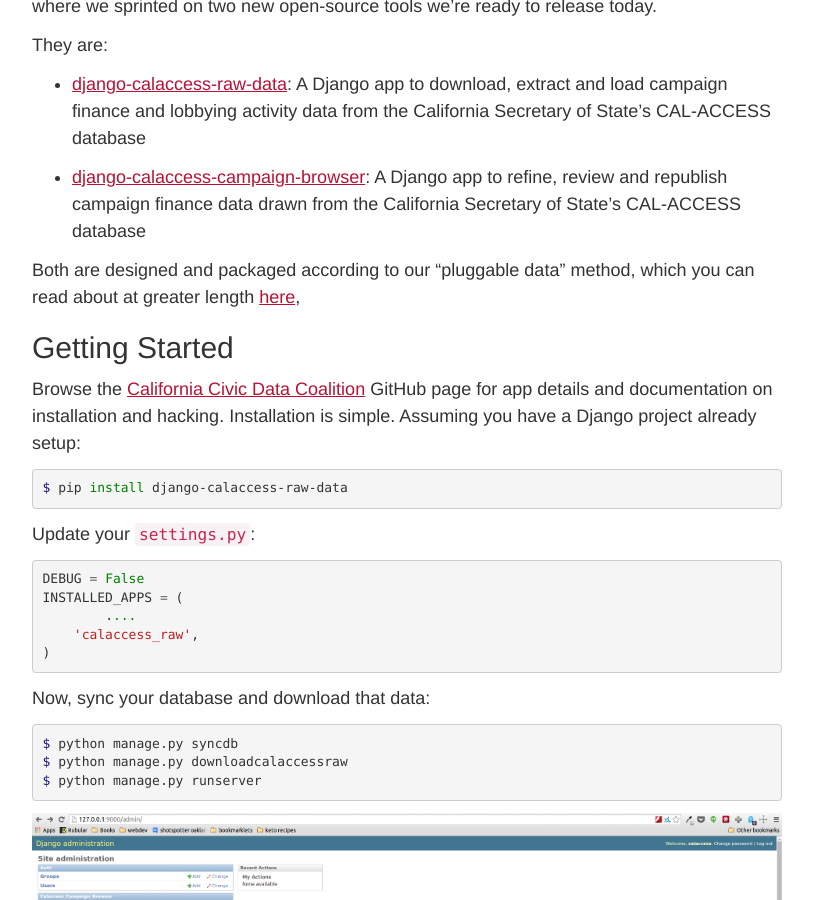
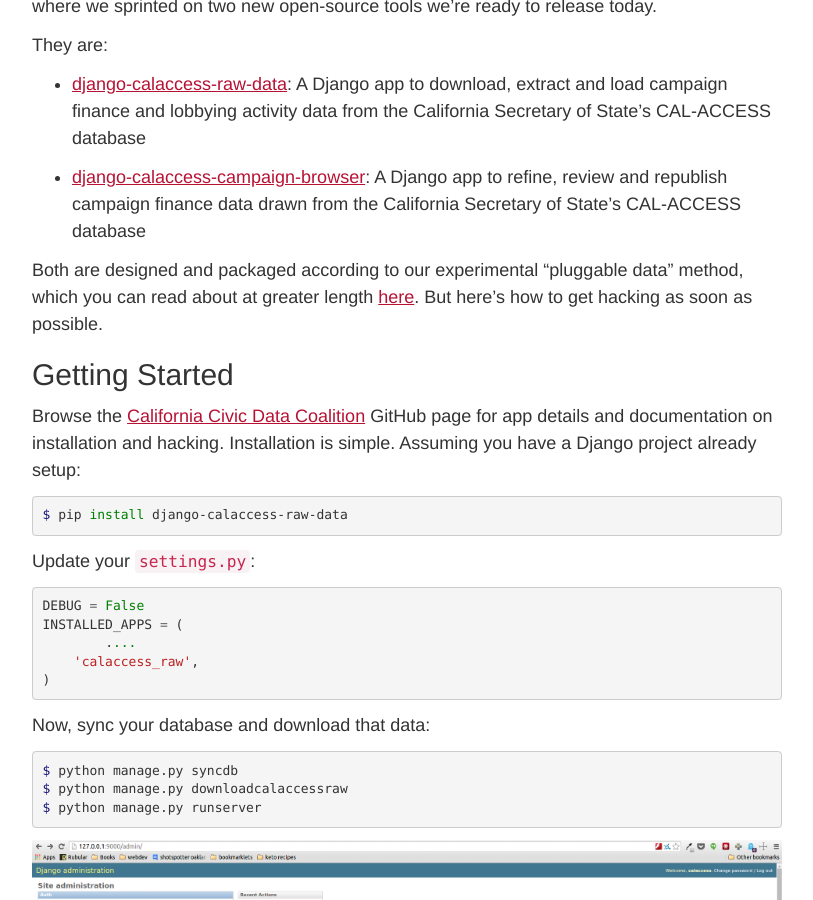
Before and after one commit to palewire/californiacivicdata.org, a Jekyll site: the page built from _posts/2014-09-24-calaccess-code-convening.markdown, in a window 1280 px wide and 900 px high, scrolled down 532 px. Shown: the whole window, without its empty margins (233-1046 px from the left). Built offline with Jekyll 4.4.1, drawn with Linux system fonts in a browser that asks for light colours.

Commit message:
Updated 2014-09-24-calaccess-code-convening.markdown

```diff
--- a/_posts/2014-09-24-calaccess-code-convening.markdown
+++ b/_posts/2014-09-24-calaccess-code-convening.markdown
@@ -20,7 +20,7 @@
 
 - [django-calaccess-campaign-browser](http://django-calaccess-campaign-browser.californiacivicdata.org/): A Django app to refine, review and republish campaign finance data drawn from the California Secretary of State’s CAL-ACCESS database
 
-Both are designed and packaged according to our "pluggable data" method, which you can read about at greater length [here](http://www.californiacivicdata.org/2014/09/24/pluggable-data/),
+Both are designed and packaged according to our experimental "pluggable data" method, which you can read about at greater length [here](http://www.californiacivicdata.org/2014/09/24/pluggable-data/). But here's how to get hacking as soon as possible.
 
 ## Getting Started
 
```
